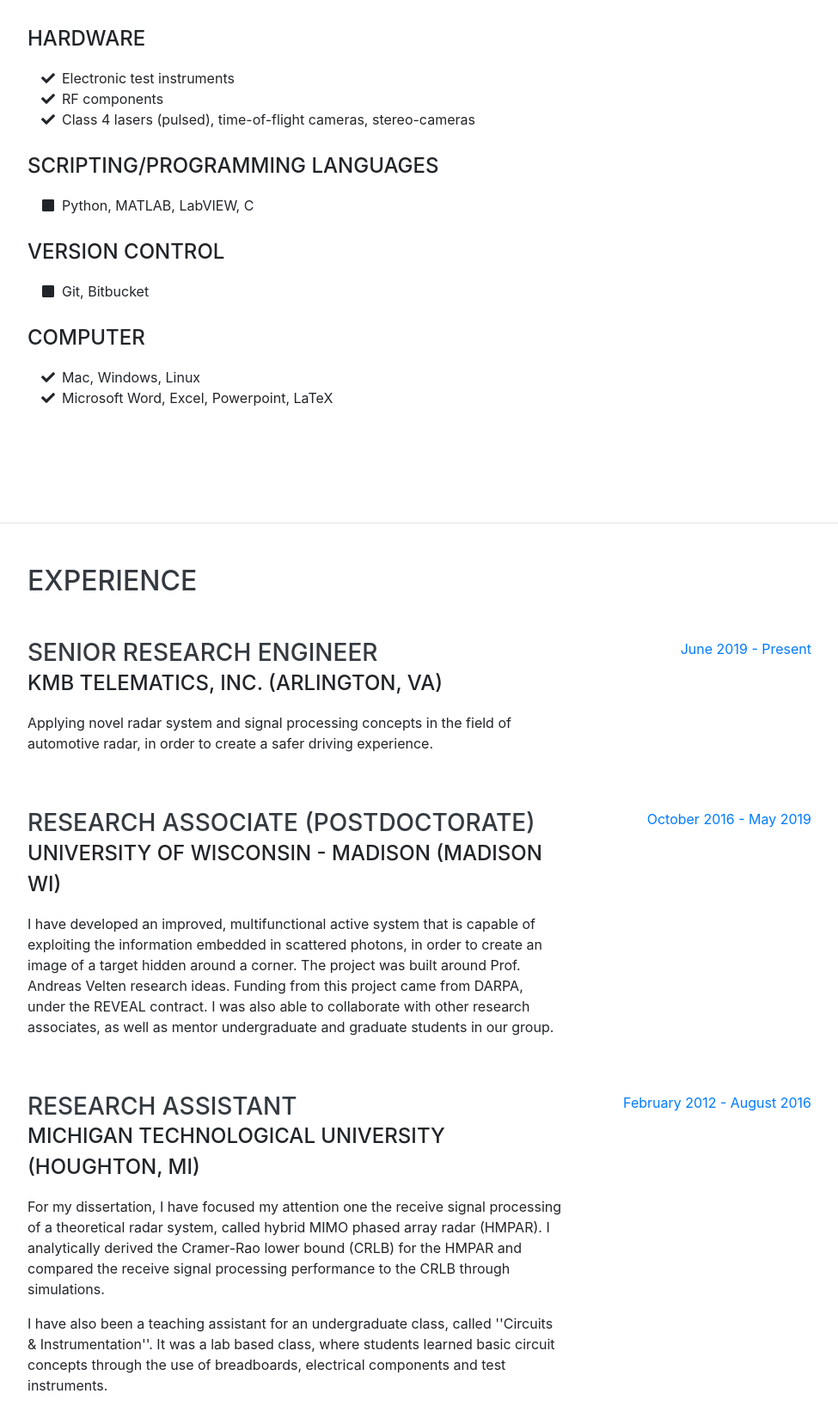
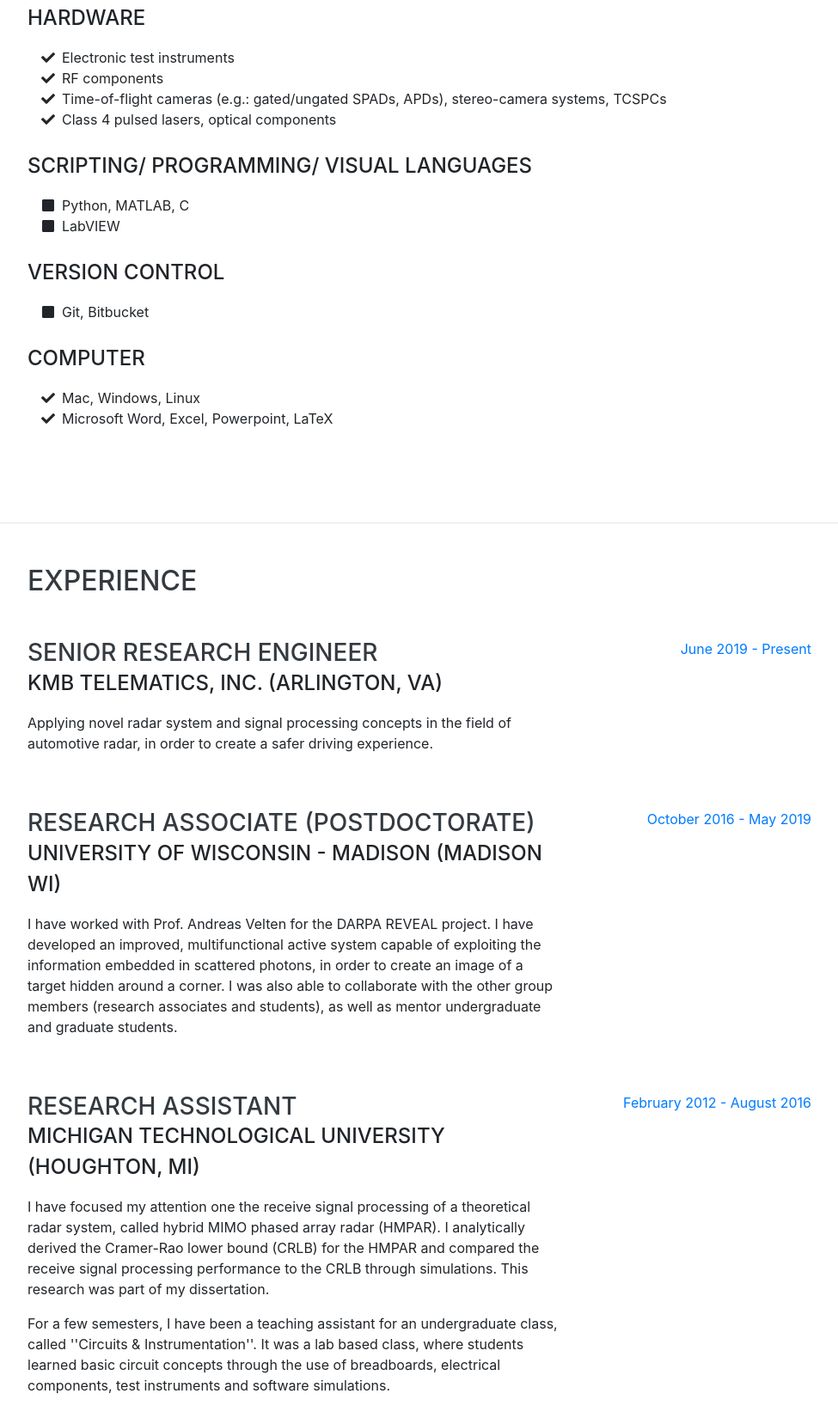
Before and after one commit to lamannamarco/lamannamarco.github.io, a website with bundled scripts: page index.html in a window 1280 px wide. Shown: the part 993-2636 px from the top of the page at 86% size, without its empty margins (288-1263 px from the left). Built offline with nearby package versions, Linux system fonts and the light colour scheme; a web font is replaced by a local one.

Commit message:
minor edits for better content

```diff
--- a/index.html
+++ b/index.html
@@ -72,10 +72,11 @@
         <h1 class="mb-0">Marco
           <span class="text-primary">La Manna</span>
         </h1>
+
         <div class="subheading mb-5">
           <a href="mailto:name@email.com">mlamanna [at] mtu [DOT] edu</a>
         </div>
-        <p class="lead mb-5">I am an experienced research engineer in the field of signal processing. I like to apply cutting edge theoretical concepts into hardware prototypes. My background is mainly in electromagnetism and radar signal processing (MIMO, phased arrays, waveform design). I have also worked with optical systems for non-line-of-sight imaging.  </p>
+        <p class="lead mb-5">I am an experienced research engineer in the field of signal processing. I like to apply cutting edge theoretical concepts into hardware prototypes. My background is in electromagnetism and radar signal processing. I have also worked on optical non-line-of-sight imaging (seeing around corners). </p>
         <div class="social-icons">
           <a href="https://www.linkedin.com/in/marcolamanna1986/">
             <i class="fab fa-linkedin-in"></i>
@@ -106,18 +107,22 @@
             RF components</li>
           <li>
             <i class="fa-li fa fa-check"></i>
-            Class 4 lasers (pulsed), time-of-flight cameras, stereo-cameras </li>
+            Time-of-flight cameras (e.g.: gated/ungated SPADs, APDs), stereo-camera systems, TCSPCs </li>
           <li>
+            <i class="fa-li fa fa-check"></i>
+            Class 4 pulsed lasers, optical components </li>
         </ul>
 
         <br/>
 
-        <div class="subheading mb-3">Scripting/Programming Languages</div>
+        <div class="subheading mb-3">Scripting/ Programming/ Visual Languages</div>
         <ul class="fa-ul mb-0">
           <li>
             <i class="fa-li fa fa-square"></i>
-            Python, MATLAB, LabVIEW, C</li>
+            Python, MATLAB, C </li>
           <li>
+            <i class="fa-li fa fa-square"></i>
+            LabVIEW </li>
         </ul>
 
         <br/>
@@ -168,7 +173,7 @@
           <div class="resume-content">
             <h3 class="mb-0">Research Associate (Postdoctorate)</h3>
             <div class="subheading mb-3">University of Wisconsin - Madison (Madison WI)</div>
-            <p> I have developed an improved, multifunctional active system that is capable of exploiting the information embedded in scattered photons, in order to create an image of a target hidden around a corner. The project was built around Prof. Andreas Velten research ideas. Funding from this project came from DARPA, under the REVEAL contract. I was also able to collaborate with other research associates, as well as mentor undergraduate and  graduate students in our group.</p>
+            <p> I have worked with Prof. Andreas Velten for the DARPA REVEAL project. I have developed an improved, multifunctional active system capable of exploiting the information embedded in scattered photons, in order to create an image of a target hidden around a corner. I was also able to collaborate with the other group members (research associates and students), as well as mentor undergraduate and graduate students.</p>
           </div>
           <div class="resume-date text-md-right">
             <span class="text-primary">October 2016 - May 2019</span>
@@ -179,8 +184,8 @@
           <div class="resume-content">
             <h3 class="mb-0">Research Assistant </h3>
             <div class="subheading mb-3">Michigan Technological University (Houghton, MI)</div>
-            <p>For my dissertation, I have focused my attention one the receive signal processing of a theoretical radar system, called hybrid MIMO phased array radar (HMPAR). I analytically derived the Cramer-Rao lower bound (CRLB) for the HMPAR and compared the receive signal processing performance to the CRLB through simulations.</p>
-            <p> I have also been a teaching assistant for an undergraduate class, called ''Circuits &amp; Instrumentation''. It was a lab based class, where students learned basic circuit concepts through the use of breadboards, electrical components and test instruments.
+            <p>I have focused my attention one the receive signal processing of a theoretical radar system, called hybrid MIMO phased array radar (HMPAR). I analytically derived the Cramer-Rao lower bound (CRLB) for the HMPAR and compared the receive signal processing performance to the CRLB through simulations. This research was part of my dissertation. </p>
+            <p> For a few semesters, I have been a teaching assistant for an undergraduate class, called ''Circuits &amp; Instrumentation''. It was a lab based class, where students learned basic circuit concepts through the use of breadboards, electrical components, test instruments and software simulations.
           </div>
           <div class="resume-date text-md-right">
             <span class="text-primary">February 2012 - August 2016</span>
@@ -203,6 +208,7 @@
             <div class="subheading mb-3">Doctoral degree (PhD)</div>
             <div>Electrical engineering </div>
             <p>GPA: 3.85</p>
+            <p> PhD Dissertation: Hybrid MIMO phased array radar (HMPAR) receive signal processing</p>
             <p> Relevant courses: Detection and estimation theory, Optimum array processing, Information theory, Introduction to algorithms</p>
           </div>
           <div class="resume-date text-md-right">
@@ -215,6 +221,7 @@
             <h3 class="mb-0">University of Pisa (Pisa, Italy)</h3>
             <div class="subheading mb-3">Master of science degree</div>
             <div>Telecommunication engineering </div>
+            <p> </p>
             <p> Relevant courses: Electrical and digital communications, Microwave engineering, Image processing, Antenna theory, Radar theory</p>
           </div>
           <div class="resume-date text-md-right">
```
